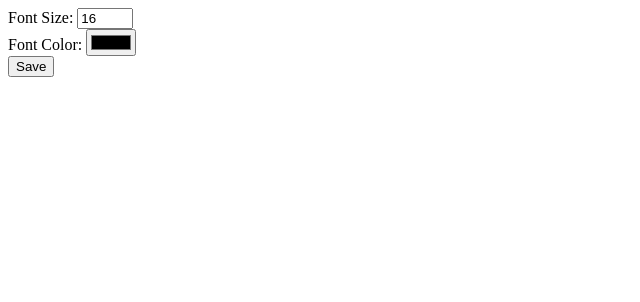
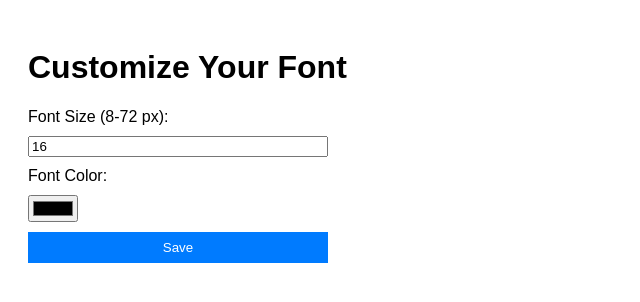
Before and after one commit to acciojob/preferred-cookie-Harshal0117, a website: page main.html in a window 1280 px wide. Shown: the whole page, without its empty margins (0-640 px from the left). Drawn offline with Linux system fonts and the light colour scheme.

Commit message:
created a submission

```diff
--- a/main.html
+++ b/main.html
@@ -1,29 +1,24 @@
 <!DOCTYPE html>
+<html lang="en">
+<head>
+    <meta charset="UTF-8">
+    <meta name="viewport" content="width=device-width, initial-scale=1.0">
+    <title>Font Customization</title>
+    <link rel="stylesheet" href="styles.css">
+</head>
+<body>
+    <h1>Customize Your Font</h1>
 
-<html>
-  <head>
-    <link rel="stylesheet" href="styles.css" />
-  </head>
+    <form id="font-form">
+        <label for="fontsize">Font Size (8-72 px):</label>
+        <input type="number" id="fontsize" min="8" max="72" value="16">
 
-  <body>
-    <!-- the entire body must be written by student -->
-    <form>
-      <label for="fontsize">Font Size:</label>
-      <input
-        type="number"
-        id="fontsize"
-        name="fontsize"
-        min="8"
-        max="72"
-        value="16"
-      />
-      <br />
-      <label for="fontcolor">Font Color:</label>
-      <input type="color" id="fontcolor" name="fontcolor" value="#000000" />
-      <br />
-      <input type="submit" value="Save" />
+        <label for="fontcolor">Font Color:</label>
+        <input type="color" id="fontcolor" value="#000000">
+
+        <button type="submit">Save</button>
     </form>
 
-    <script type="text/javascript" src="./script.js"></script>
-  </body>
+    <script src="script.js"></script>
+</body>
 </html>
--- a/script.js
+++ b/script.js
@@ -1,15 +1,11 @@
-//your JS code here. If required.
-// Function to set font preferences from cookies
-function applyPreferences() {
-    const fontsize = getCookie("fontsize") || "16px";
-    const fontcolor = getCookie("fontcolor") || "#000000";
-
-    document.documentElement.style.setProperty("--fontsize", fontsize);
-    document.documentElement.style.setProperty("--fontcolor", fontcolor);
-
-    // Update input fields to match the saved values
-    document.getElementById("fontsize").value = parseInt(fontsize);
-    document.getElementById("fontcolor").value = fontcolor;
+// Function to retrieve cookie by name
+function getCookie(name) {
+    const cookies = document.cookie.split("; ");
+    for (let cookie of cookies) {
+        const [key, value] = cookie.split("=");
+        if (key === name) return value;
+    }
+    return "";
 }
 
 // Function to set a cookie
@@ -23,17 +19,19 @@ function setCookie(name, value, days) {
     document.cookie = name + "=" + value + expires + "; path=/";
 }
 
-// Function to get a cookie by name
-function getCookie(name) {
-    const cookies = document.cookie.split("; ");
-    for (let cookie of cookies) {
-        const [key, value] = cookie.split("=");
-        if (key === name) return value;
-    }
-    return "";
+// Function to apply preferences from cookies
+function applyPreferences() {
+    const fontsize = getCookie("fontsize") || "16px";
+    const fontcolor = getCookie("fontcolor") || "#000000";
+
+    document.documentElement.style.setProperty("--fontsize", fontsize);
+    document.documentElement.style.setProperty("--fontcolor", fontcolor);
+
+    document.getElementById("fontsize").value = parseInt(fontsize);
+    document.getElementById("fontcolor").value = fontcolor;
 }
 
-// Save font preferences when the form is submitted
+// Save preferences when the form is submitted
 document.getElementById("font-form").addEventListener("submit", function(event) {
     event.preventDefault();
 
@@ -43,7 +41,7 @@ document.getElementById("font-form").addEventListener("submit", function(event)
     setCookie("fontsize", fontsize, 30);
     setCookie("fontcolor", fontcolor, 30);
 
-    applyPreferences(); // Apply changes immediately
+    applyPreferences();
 });
 
 // Apply saved preferences on page load
--- a/styles.css
+++ b/styles.css
@@ -1,9 +1,31 @@
 :root {
-  --fontsize: 16px;
-  --fontcolor: #000000;
+    --fontsize: 16px;
+    --fontcolor: #000000;
 }
 
 body {
-  font-size: var(--fontsize);
-  color: var(--fontcolor);
+    font-size: var(--fontsize);
+    color: var(--fontcolor);
+    font-family: Arial, sans-serif;
+    padding: 20px;
 }
+
+form {
+    margin-top: 20px;
+    display: flex;
+    flex-direction: column;
+    max-width: 300px;
+    gap: 10px;
+}
+
+button {
+    padding: 8px;
+    background-color: #007BFF;
+    color: white;
+    border: none;
+    cursor: pointer;
+}
+
+button:hover {
+    background-color: #0056b3;
+}
```
